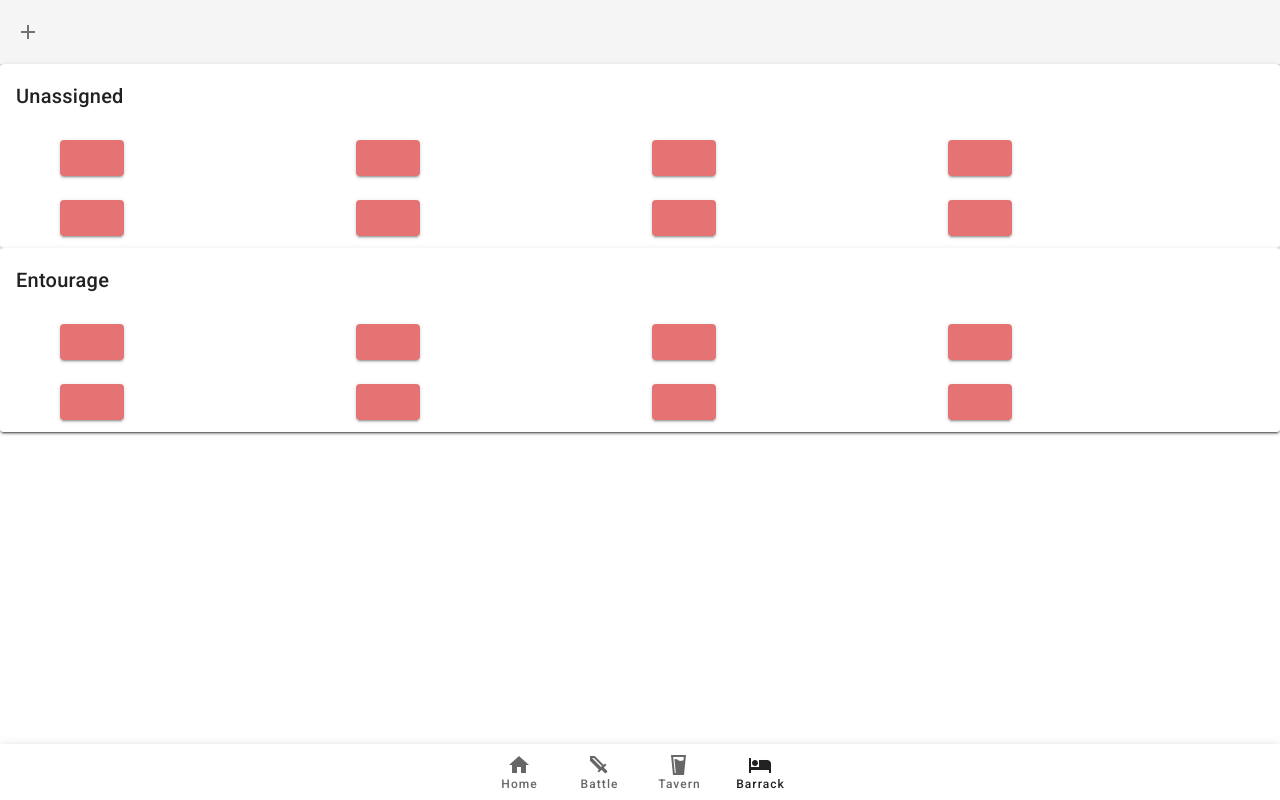
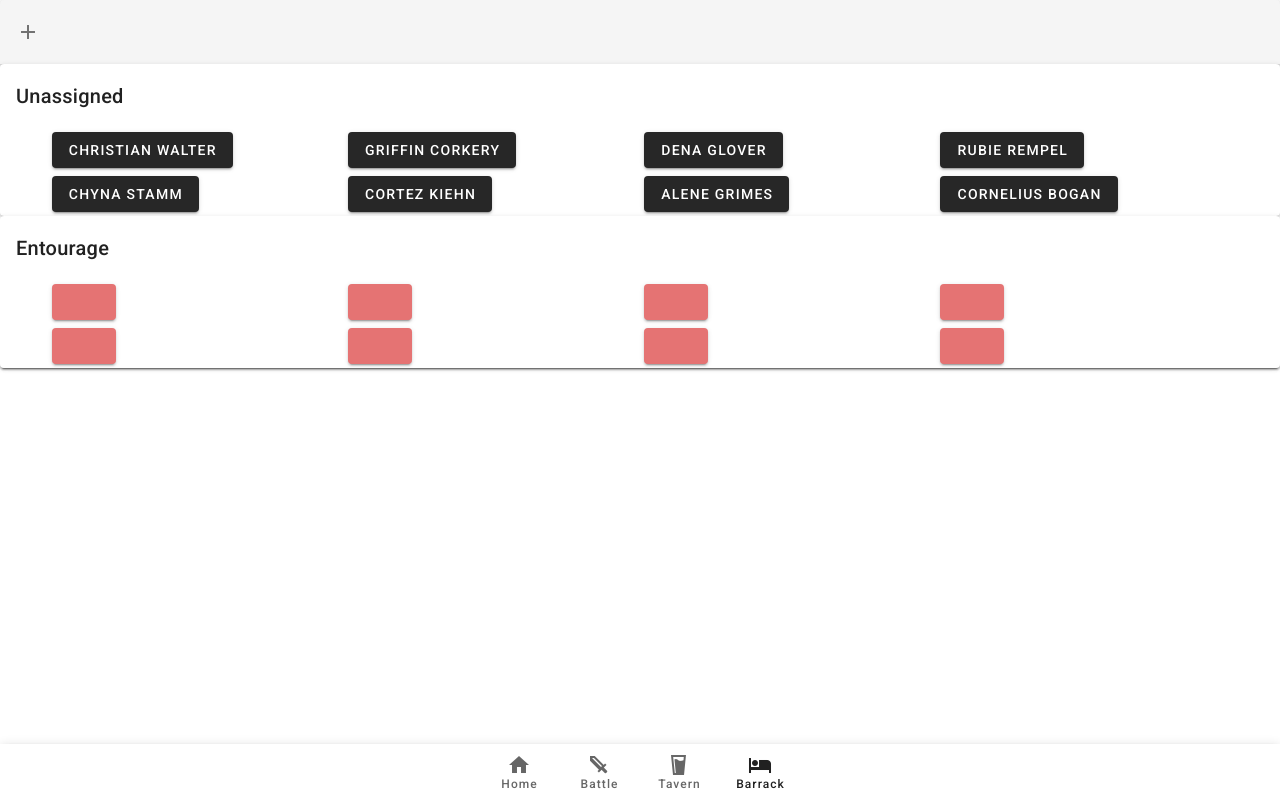
Before and after one commit to ngocnv371/sim, a Vue app: page /barrack in a window 1280 px wide. Built offline with nearby package versions, Linux system fonts and the light colour scheme.

Commit message:
close picker on select

```diff
--- a/src/components/character/AdventurerCard.vue
+++ b/src/components/character/AdventurerCard.vue
@@ -12,7 +12,7 @@
     <v-card-actions>
       <v-btn text color="teal accent-4" @click="reveal = true"> Learn More </v-btn>
       <v-spacer />
-      <v-btn text color="primary accent-4"> Hire $50 </v-btn>
+      <slot></slot>
     </v-card-actions>
 
     <v-expand-transition>
--- a/src/components/character/AdventurerPicker.vue
+++ b/src/components/character/AdventurerPicker.vue
@@ -1,8 +1,11 @@
 <template>
   <v-dialog fullscreen v-model="dialog">
     <template v-slot:activator="{ on, attrs }">
-      <v-btn color="red lighten-2" dark v-bind="attrs" v-on="on">
-        <v-icon>mdi-question-mark</v-icon>
+      <v-btn v-if="!value" color="red lighten-2" dark v-bind="attrs" v-on="on">
+        <v-icon>mdi-question</v-icon>
+      </v-btn>
+      <v-btn v-else dark v-bind="attrs" v-on="on">
+        {{ value.name }}
       </v-btn>
     </template>
 
@@ -12,17 +15,15 @@
           <v-icon>mdi-arrow-left</v-icon>
         </v-btn>
       </v-toolbar>
-      <v-item-group mandatory v-model="selectedValue">
       <v-container>
         <v-row dense>
           <v-col v-for="one of adventurers" :key="one.id" cols="12">
-              <v-item v-slot="{ active, toggle }">
-                <AdventurerCard :adventurer="one" :active="active" @click="toggle" />
-              </v-item>
+            <AdventurerCard :adventurer="one">
+              <v-btn text color="primary accent-4" @click="handleHire(one)"> Hire $50 </v-btn>
+            </AdventurerCard>
           </v-col>
         </v-row>
       </v-container>
-      </v-item-group>
     </v-card>
   </v-dialog>
 </template>
@@ -33,7 +34,6 @@ import { Character } from "@/core/character/Character";
 
 interface Data {
   localValue: Character | null;
-  selectedValue: Character | null;
   dialog: boolean;
 }
 export default {
@@ -53,7 +53,6 @@ export default {
   data(): Data {
     return {
       localValue: this.value,
-      selectedValue: null,
       dialog: false,
     };
   },
@@ -65,5 +64,12 @@ export default {
       },
     },
   },
+  methods: {
+    handleHire(one: Character): void {
+      this.localValue = one;
+      this.$emit("input", one);
+      this.dialog = false;
+    },
+  },
 };
 </script>
--- a/src/components/character/PartyCard.vue
+++ b/src/components/character/PartyCard.vue
@@ -3,7 +3,7 @@
     <v-card-title v-text="party.name"></v-card-title>
     <v-container>
       <v-row>
-        <v-col cols="3" v-for="index of 8" :key="index">
+        <v-col cols="3" v-for="index of 8" :key="index" class="pa-1">
           <AdventurerPicker v-model="members[index - 1]" :adventurers="unassigned" />
         </v-col>
       </v-row>
```
Lines whose indentation alone changed are shown as unchanged.
